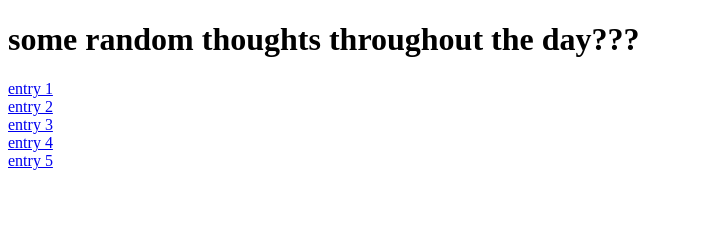
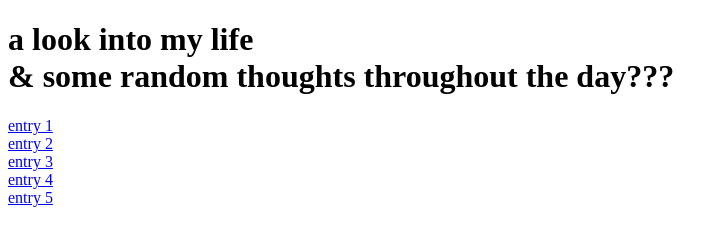
Before and after one commit to cheungayin/ci1, a plain HTML site: page index.html in a window 1280 px wide. Shown: the whole page, without its empty margins (0-728 px from the left). Drawn offline with Linux system fonts and the light colour scheme.

Commit message:
index updated

```diff
--- a/index.html
+++ b/index.html
@@ -15,7 +15,10 @@
     use grid/flex?
     work on page design (do some sketches)-->
 
-    <h1>some random thoughts throughout the day???</h1>
+    <h1>
+        a look into my life <br>
+        & some random thoughts throughout the day???
+    </h1>
 
     <a href="entries/entry1">entry 1</a>
     <br>
```
